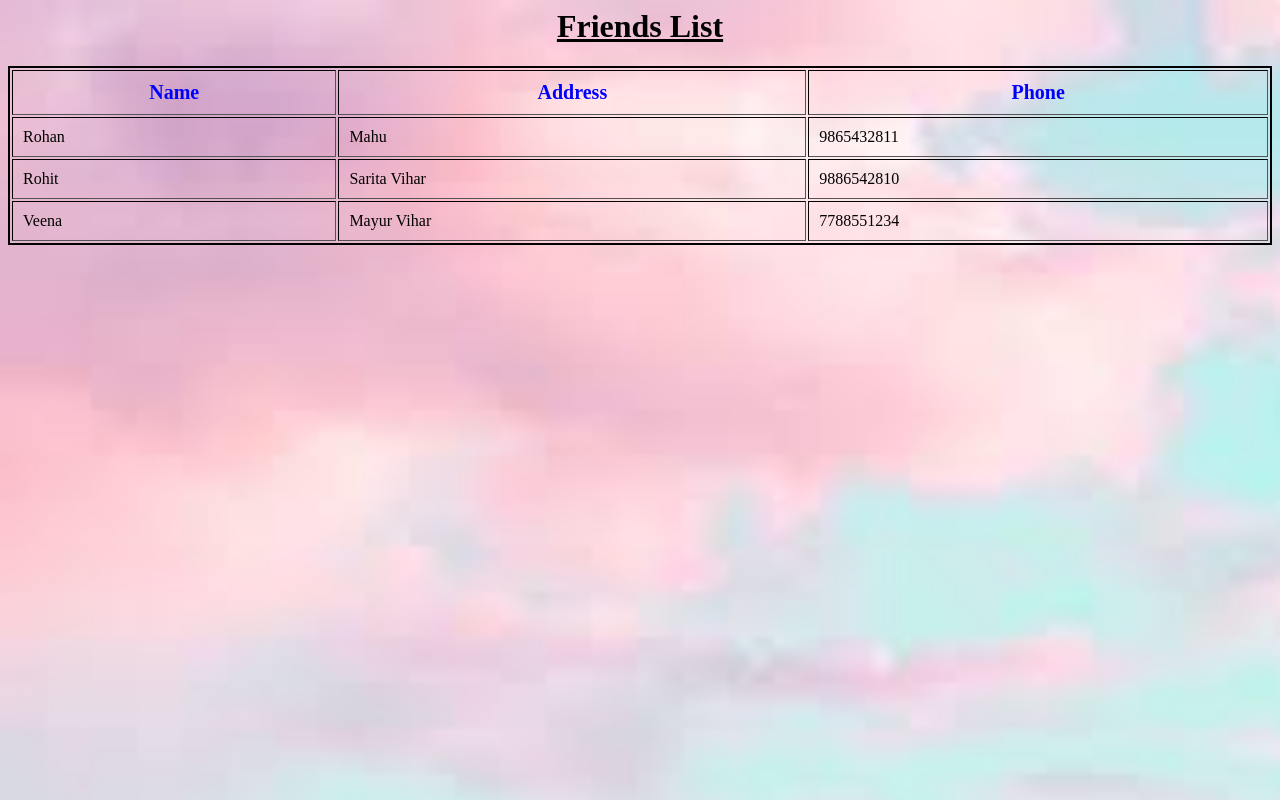
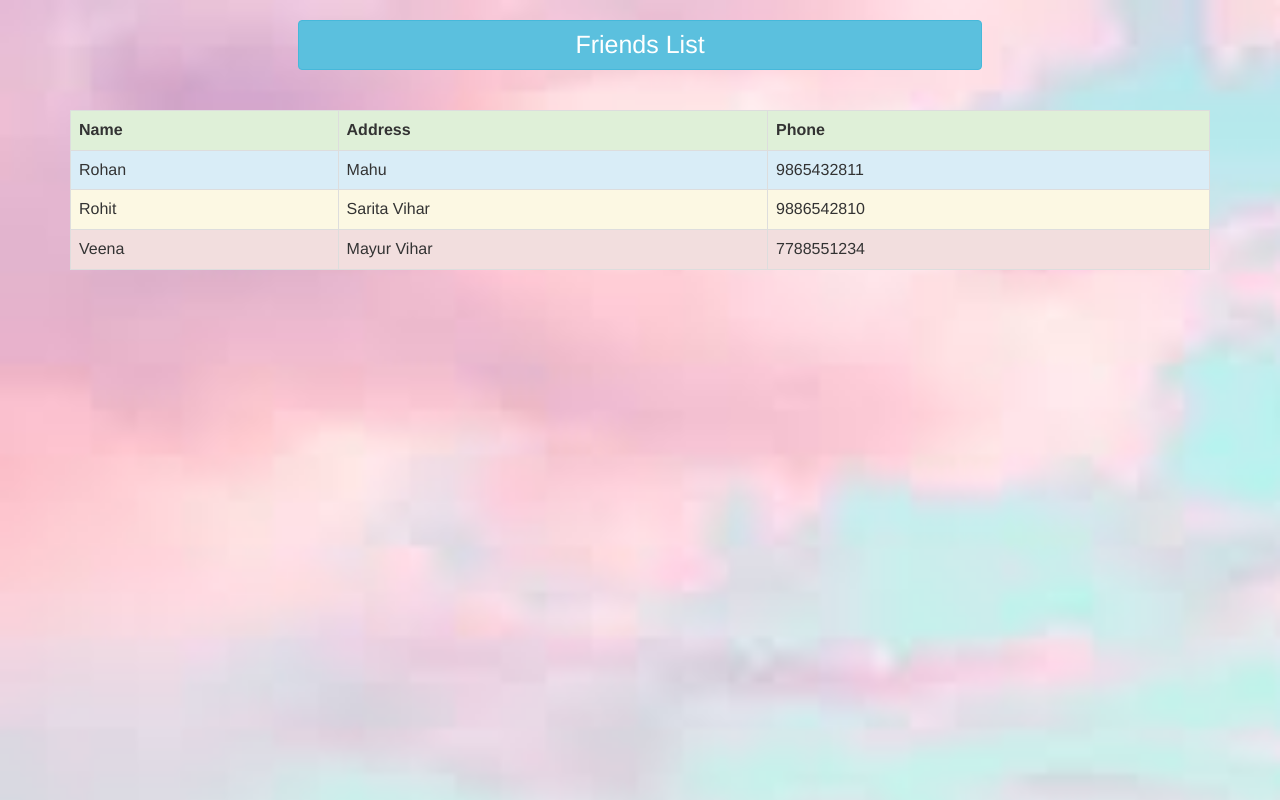
Before and after one commit to AshwiniChin/Friends-List, a plain HTML site: page index.html in a window 1280 px wide. Drawn offline with nearby package versions, Linux system fonts and the light colour scheme.

Commit message:
Add files via upload

```diff
--- a/index.html
+++ b/index.html
@@ -1,33 +1,46 @@
 <html>
+
 <head>
   <title>Friends List</title>
+  <link rel="stylesheet" href="https://maxcdn.bootstrapcdn.com/bootstrap/3.4.0/css/bootstrap.min.css">
+  <script src="https://ajax.googleapis.com/ajax/libs/jquery/3.4.1/jquery.min.js"></script>
+  <script src="https://maxcdn.bootstrapcdn.com/bootstrap/3.4.0/js/bootstrap.min.js"></script>
+  <link rel="stylesheet" href="https://cdnjs.cloudflare.com/ajax/libs/font-awesome/4.7.0/css/font-awesome.min.css">
+
   <link rel="stylesheet" href="style.css">
 </head>
+
 <body>
-    <h1>Friends List</h1>
-    <table border=1 cellpadding= 10>
-      <tr>
+  <div class="container">
+    <h1 class="btn btn-info heading">Friends List</h1>
+    <br><br><br>
+    <table class="table table-bordered">
+      <tr class="success">
         <th>Name</th>
         <th>Address</th>
         <th>Phone</th>
       </tr>
-      <tr>
+
+      <tr class="info">
         <td>Rohan</td>
         <td>Mahu</td>
         <td>9865432811</td>
       </tr>
-       <tr>
 
+      <tr class="warning">
         <td>Rohit</td>
         <td>Sarita Vihar</td>
         <td>9886542810</td>
       </tr>
-       <tr>
 
+      <tr class="danger">
         <td>Veena</td>
         <td>Mayur Vihar</td>
         <td>7788551234</td>
       </tr>
+
     </table>
+  </div>
 </body>
+
 </html>
--- a/style.css
+++ b/style.css
@@ -3,17 +3,8 @@ body{
     background-size:cover;
     text-align:center;
   }
-  table {
-    width: 100%;
-    border:2px solid black;
-    /*removing solid borders for table*/
-    /*border-collapse: collapse;*/
+
+  .heading{
+    width:60%;
+    font-size: 25px;
   }
-
-  table th{
-    color:blue;
-    font-size:20px;
-  }
-  h1{
-    text-decoration:underline;
-  }
```
Lines whose indentation alone changed are shown as unchanged.
